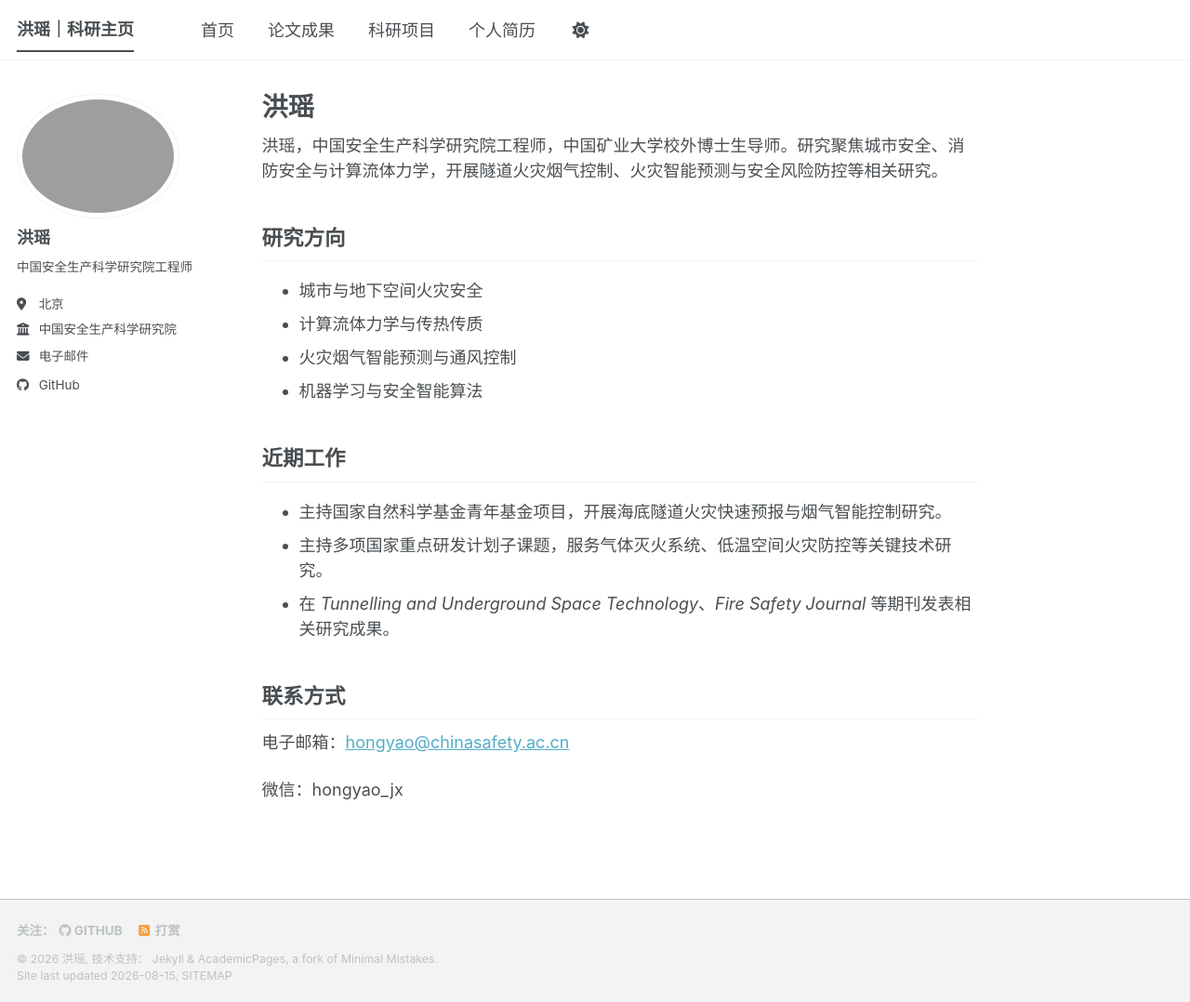
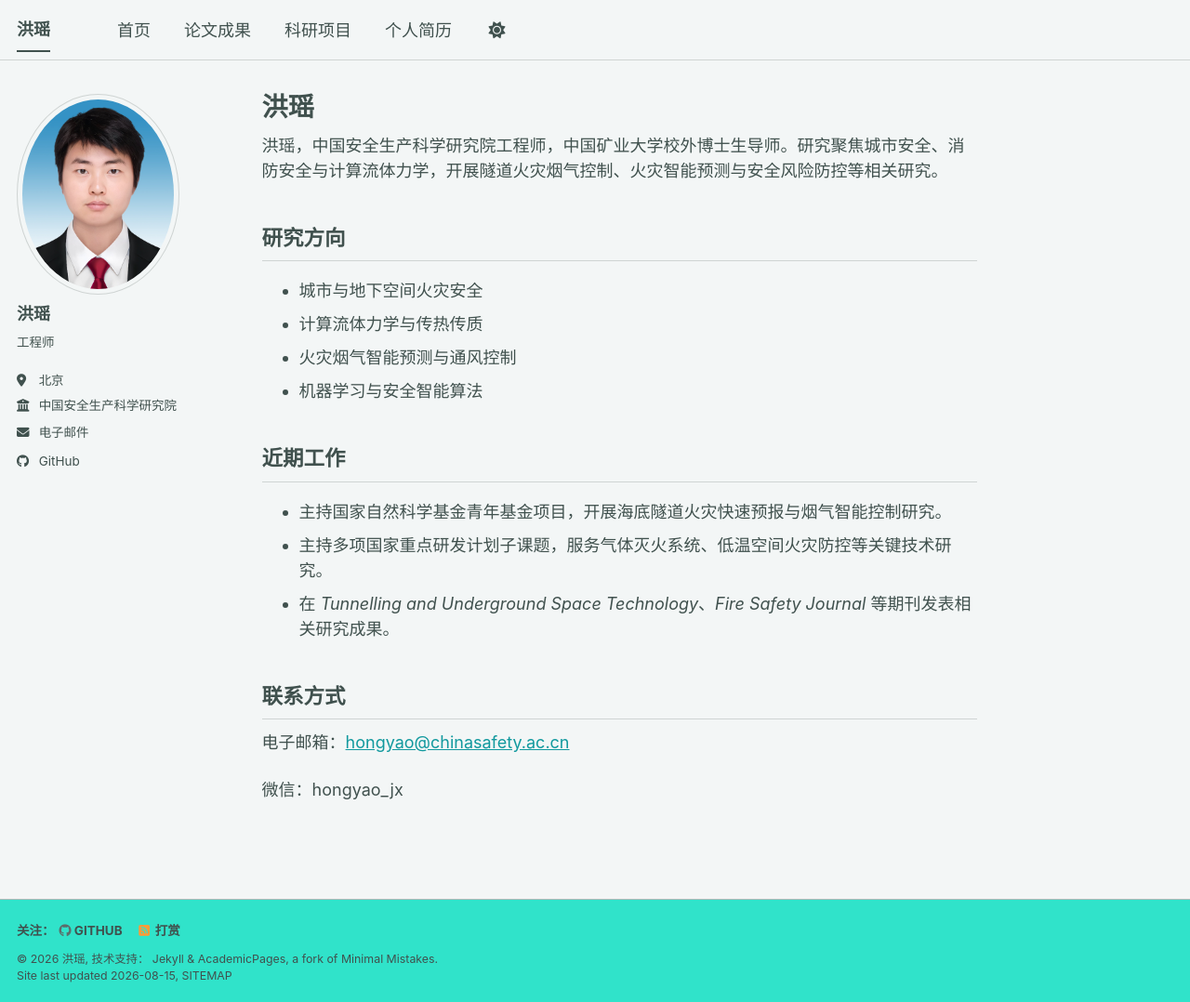
Before and after one commit to hong-yao/hong-yao.github.io, a Jekyll site: the page built from _pages/about.md, in a window 1280 px wide and 1078 px high. Shown: the whole window at 93% size. Built offline with Jekyll 4.4.1, drawn with Linux system fonts in a browser that asks for light colours; a style sheet for code colours, icons or effects is not loaded.

Commit message:
add photo

```diff
--- a/_config.yml
+++ b/_config.yml
@@ -8,8 +8,8 @@
 
 # Basic Site Settings
 locale                   : "zh-CN"
-site_theme               : "default" # The available themes options are "default", "air", "sunrise", "mint", "dirt" and "contrast"
-title                    : "洪瑶｜科研主页"
+site_theme               : "mint" # The available themes options are "default", "air", "sunrise", "mint", "dirt" and "contrast"
+title                    : "洪瑶"
 title_separator          : "-"
 name                     : &name "洪瑶"
 description              : &description "洪瑶，中国安全生产科学研究院工程师，研究城市安全、消防安全与计算流体力学。"
@@ -23,10 +23,10 @@
 #               Additional customization can be done by editing /_includes/author-profile.html
 author:
   # Biographic information
-  avatar           :
+  avatar           : "profile.jpg"
   name             : "洪瑶"
   pronouns         : # example: "she/her"
-  bio              : "中国安全生产科学研究院工程师"
+  bio              : "工程师"
   location         : "北京"
   employer         : "中国安全生产科学研究院"
   uri              : # URL
```
Also changed, not shown: images/profile.jpg (added).
